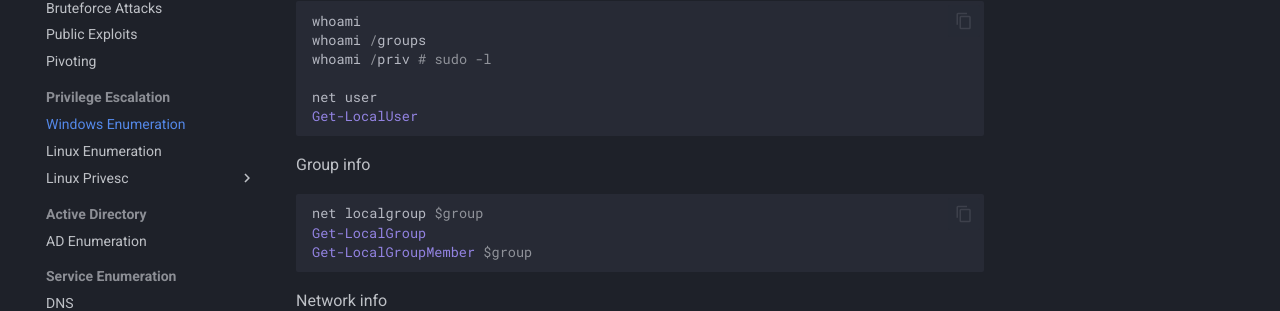
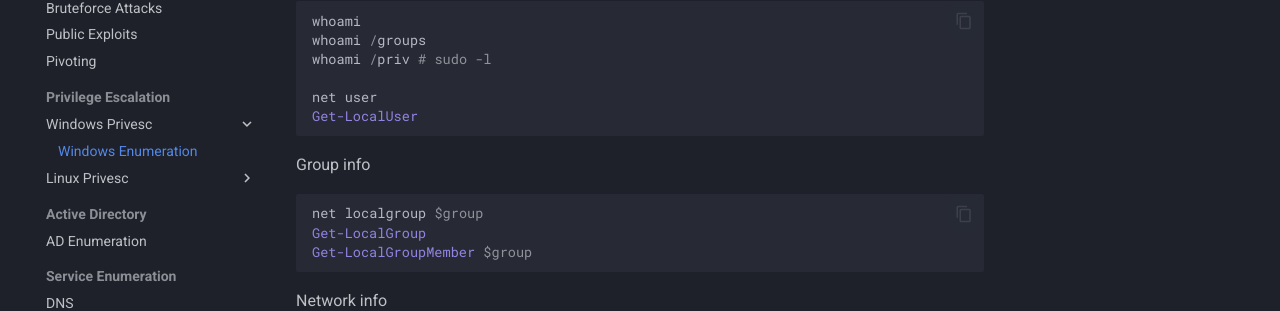
Before and after one commit to stafford-m/pt-playbook, an MkDocs documentation site: the page built from docs/privesc/windows/windowsosenum.md, in a window 1280 px wide. Shown: the part 220-531 px from the top of the page. Built offline with MkDocs 1.6.1 and Material for MkDocs 9.7.7, drawn with Linux system fonts in a browser that asks for light colours.

Commit message:
rearranged folders + fixed links.

```diff
--- a/mkdocs.yml
+++ b/mkdocs.yml
@@ -36,10 +36,11 @@ nav:
       - generic/publicexploits.md
       - generic/pivoting.md
   - Privilege Escalation:
-      - privesc/windowsosenum.md
-      - privesc/linuxosenum.md
+      - Windows Privesc:
+        - privesc/windows/windowsosenum.md
       - Linux Privesc:
-          - privesc/informationexposure.md
+          - privesc/linux/linuxosenum.md
+          - privesc/linux/informationexposure.md
   - Active Directory:
       - activedirectory/adenumeration.md
   - Service Enumeration:
```
Also changed, not shown: docs/privesc/linux/linuxosenum.md (renamed from docs/privesc/linuxosenum.md), docs/privesc/windows/windowsosenum.md (renamed from docs/privesc/windowsosenum.md).
